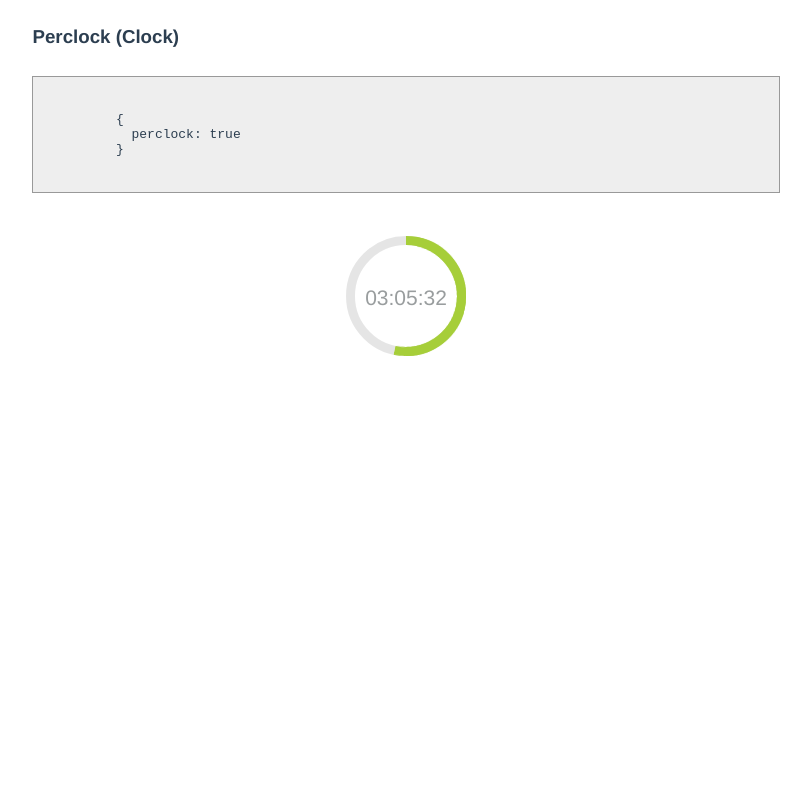
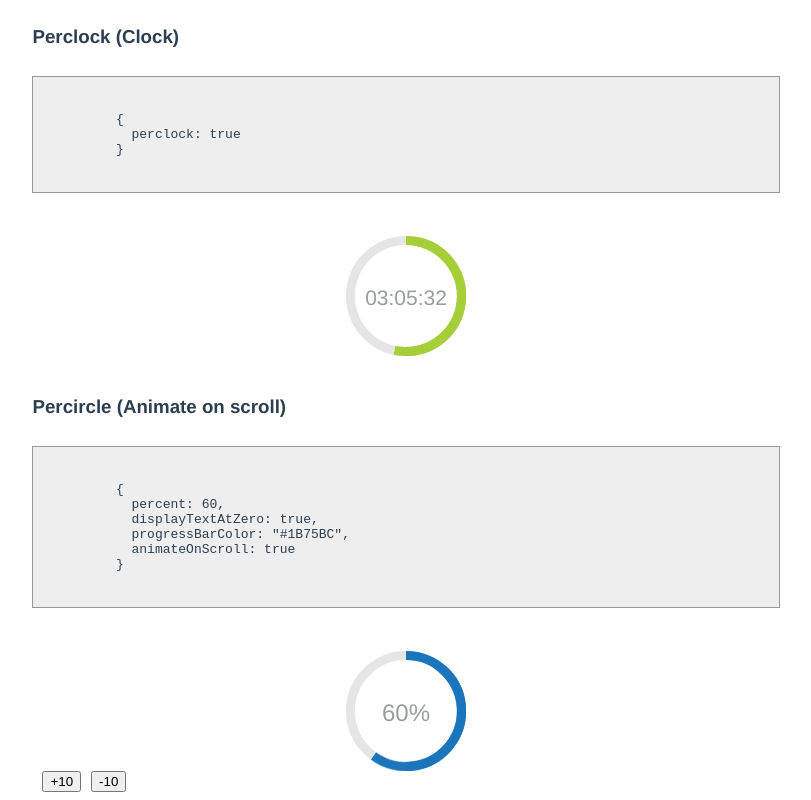
Before and after one commit to teobais/percircle, a Vue app in the folder vue/: page / in a window 1280 px wide. Shown: the part 1531-2331 px from the top of the page, without its empty margins (234-1045 px from the left). Before the commit the page ends 1898 px from the top, so only its background shows below. Built offline with nearby package versions, Linux system fonts and the light colour scheme.

Commit message:
Added animate on scroll

```diff
--- a/vue/src/components/HelloWorld.vue
+++ b/vue/src/components/HelloWorld.vue
@@ -59,6 +59,23 @@
       </code>
     </pre>
     <percircle perclock />
+    <h3>Percircle (Animate on scroll)</h3>
+    <pre>
+      <code>
+        {
+          percent: {{percent}},
+          displayTextAtZero: true,
+          progressBarColor: "#1B75BC",
+          animateOnScroll: true
+        }
+      </code>
+    </pre>
+    <percircle :percent="percent" progressBarColor="#1B75BC" animateOnScroll />
+
+    <div class="buttons">
+      <button class="button" @click="add(10)">+10</button>
+      <button class="button" @click="add(-10)">-10</button>
+    </div>
   </div>
 </template>
 
--- a/vue/src/components/percircle.vue
+++ b/vue/src/components/percircle.vue
@@ -92,6 +92,11 @@ export default {
       type: String,
       default: "",
     },
+
+    animateOnScroll: {
+      type: Boolean,
+      default: false,
+    },
   },
 
   data() {
@@ -160,6 +165,10 @@ export default {
     },
 
     rotationDegrees() {
+      if (!this.initialized) {
+        return 0;
+      }
+
       if (this.perclock) {
         return 6 * this.date.getSeconds();
       } else if (this.perdown) {
@@ -171,19 +180,20 @@ export default {
   },
 
   mounted() {
-    setTimeout(() => {
-      //Display start up animation
-      this.initialized = true;
-
-      setTimeout(() => {
-        this.ready = true;
-      }, 150);
-    }, 0);
+    if (
+      (this.animateOnScroll && this.isInViewport()) ||
+      !this.animateOnScroll
+    ) {
+      this.initPercircle();
+    } else {
+      this.setScrollEventListener();
+    }
   },
 
   beforeDestroy() {
     this.deleteClockInterval();
     this.deleteTimerInterval();
+    this.deleteEventListeners();
   },
 
   watch: {
@@ -233,6 +243,29 @@ export default {
   },
 
   methods: {
+    isInViewport() {
+      const rect = this.$el.getBoundingClientRect();
+      return (
+        rect.top >= 0 &&
+        rect.left >= 0 &&
+        rect.bottom <=
+          (window.innerHeight || document.documentElement.clientHeight) &&
+        rect.right <=
+          (window.innerWidth || document.documentElement.clientWidth)
+      );
+    },
+
+    initPercircle() {
+      setTimeout(() => {
+        //Display start up animation
+        this.initialized = true;
+
+        setTimeout(() => {
+          this.ready = true;
+        }, 150);
+      }, 0);
+    },
+
     setClockInterval() {
       this.clockInterval = setInterval(() => {
         this.date = new Date();
@@ -288,6 +321,23 @@ export default {
 
     stopHover() {
       this.hovering = false;
+    },
+
+    setScrollEventListener() {
+      this.scrollEventListener = window.addEventListener(
+        "scroll",
+        this.scrollEventListener
+      );
+    },
+
+    scrollEventListener() {
+      if (!this.initialized && this.animateOnScroll && this.isInViewport()) {
+        this.initPercircle();
+      }
+    },
+
+    deleteEventListeners() {
+      window.removeEventListener("scroll", this.scrollEventListener);
     },
   },
 };
```
